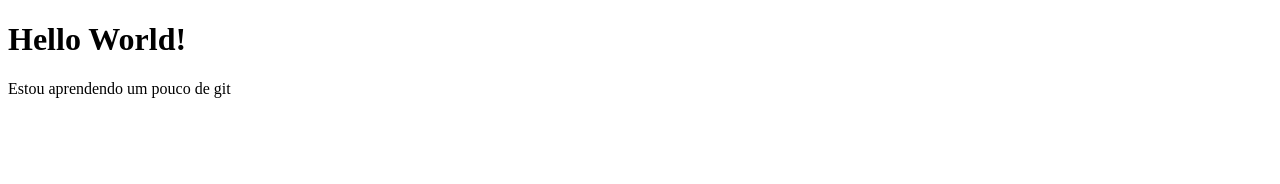
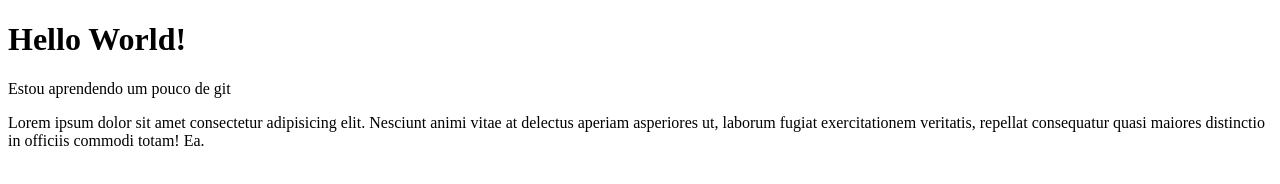
Before and after one commit to Dutra2017/projeto-1, a plain HTML site: page index.html in a window 1280 px wide. Drawn offline with Linux system fonts and the light colour scheme.

Commit message:
Adicionado both do projeto

```diff
--- a/index.html
+++ b/index.html
@@ -9,4 +9,5 @@
     <h1>Hello World!</h1>
     <p>Estou aprendendo um pouco de git</p>
 </body>
+    <p>Lorem ipsum dolor sit amet consectetur adipisicing elit. Nesciunt animi vitae at delectus aperiam asperiores ut, laborum fugiat exercitationem veritatis, repellat consequatur quasi maiores distinctio in officiis commodi totam! Ea.</p>
 </html>
```
